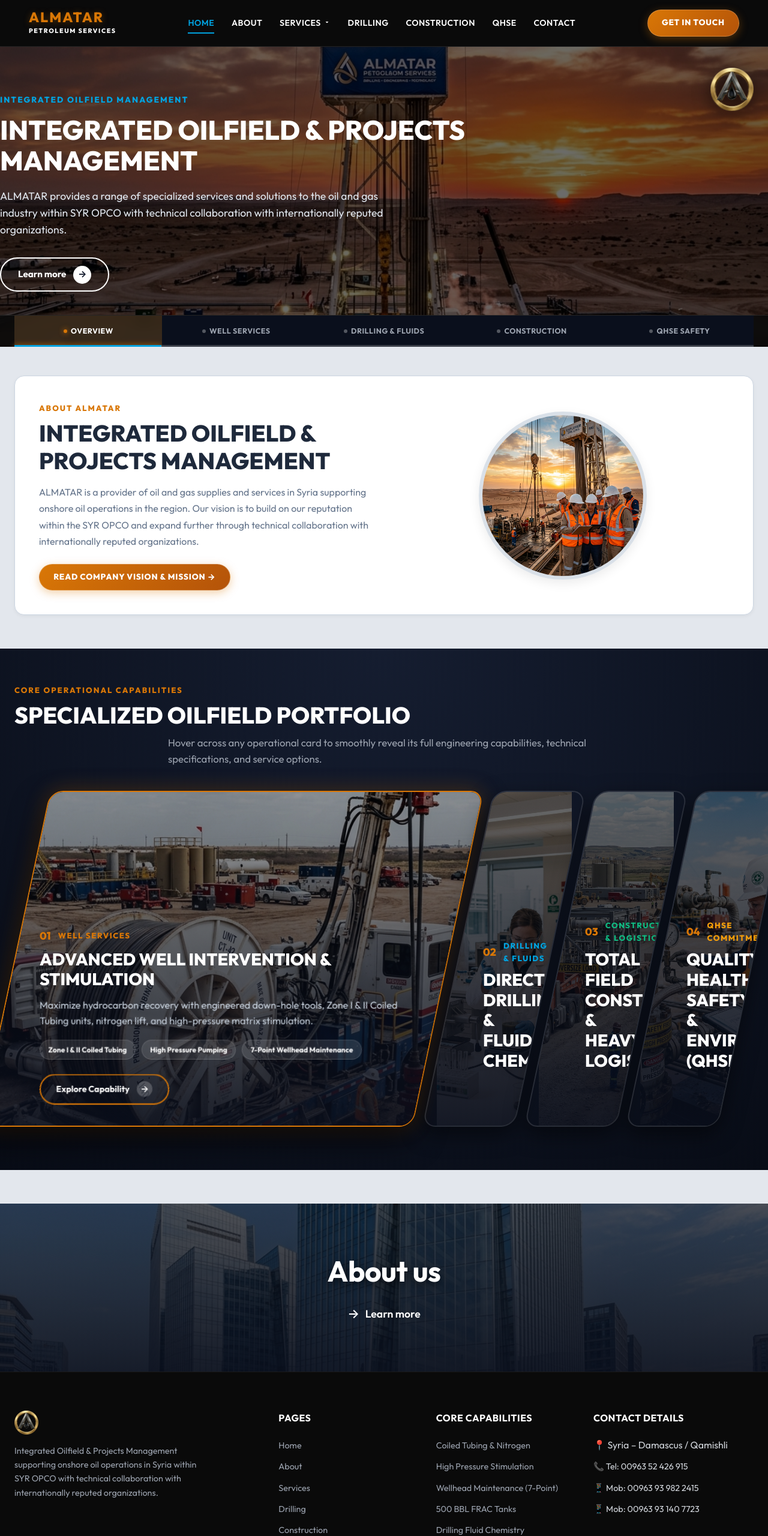
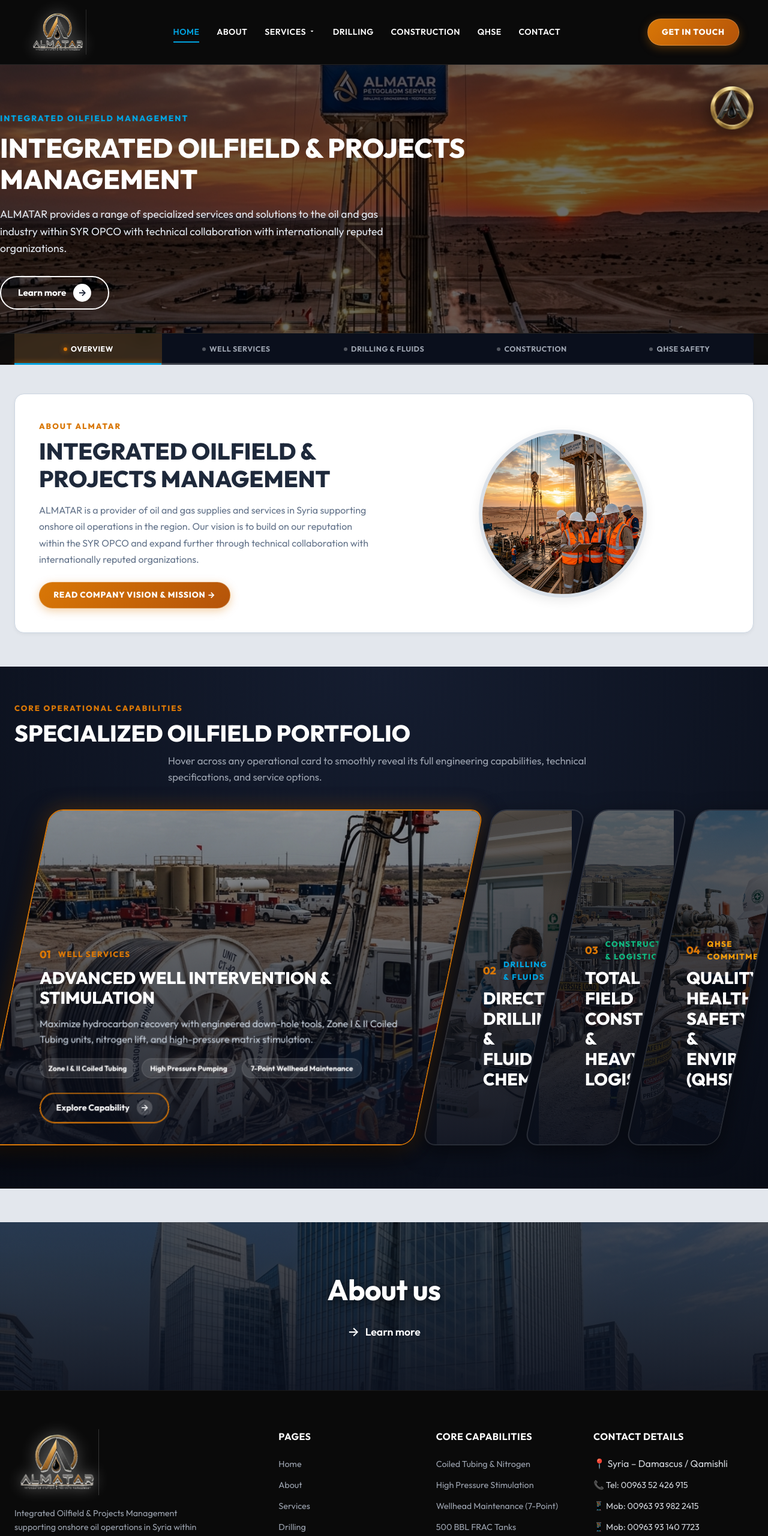
Before and after one commit to cza786/ALMATAR_01, a Next.js app: page / in a window 1280 px wide. Shown: the top 2560 px of the page at 60% size. Built offline with nearby package versions, Linux system fonts and the light colour scheme.

Commit message:
Replace text brand logo with user uploaded real image logo in header and footer. Implemented background removal script to make it transparent, and applied CSS drop shadow for legibility against dark background.

```diff
--- a/src/components/Footer.jsx
+++ b/src/components/Footer.jsx
@@ -8,7 +8,7 @@
 
           <div className="footer-brand">
             <Link href="/">
-              <img src="/images/almatar_emblem_transparent.png" alt="ALMATAR Logo Emblem" style={{ height: '40px', marginBottom: '0.8rem' }} />
+              <img src="/images/almatar_logo_transparent.png" alt="ALMATAR PETROLEUM SERVICES Logo" style={{ height: '110px', marginBottom: '1.2rem', objectFit: 'contain', filter: 'drop-shadow(0px 0px 12px rgba(255,255,255,0.45))' }} />
             </Link>
             <p>Integrated Oilfield & Projects Management supporting onshore oil operations in Syria within SYR OPCO with technical collaboration with internationally reputed organizations.</p>
           </div>
--- a/src/components/Header.jsx
+++ b/src/components/Header.jsx
@@ -16,9 +16,8 @@
 
           {/* Brand Text Navigation (Most Left) */}
           <div className="brand-text-nav">
-            <Link href="/" className="brand-title-link">
-              <span className="brand-title">ALMATAR</span>
-              <span className="brand-subtitle">PETROLEUM SERVICES</span>
+            <Link href="/" className="brand-title-link brand-header-link">
+              <img src="/images/almatar_logo_transparent.png" alt="ALMATAR PETROLEUM SERVICES" className="header-logo-img" style={{ height: '75px', width: 'auto', objectFit: 'contain', filter: 'drop-shadow(0px 0px 12px rgba(255,255,255,0.45))' }} />
             </Link>
           </div>
 
```
Also changed, not shown: public/images/almatar_logo_raw.png (added), public/images/almatar_logo_transparent.png.
